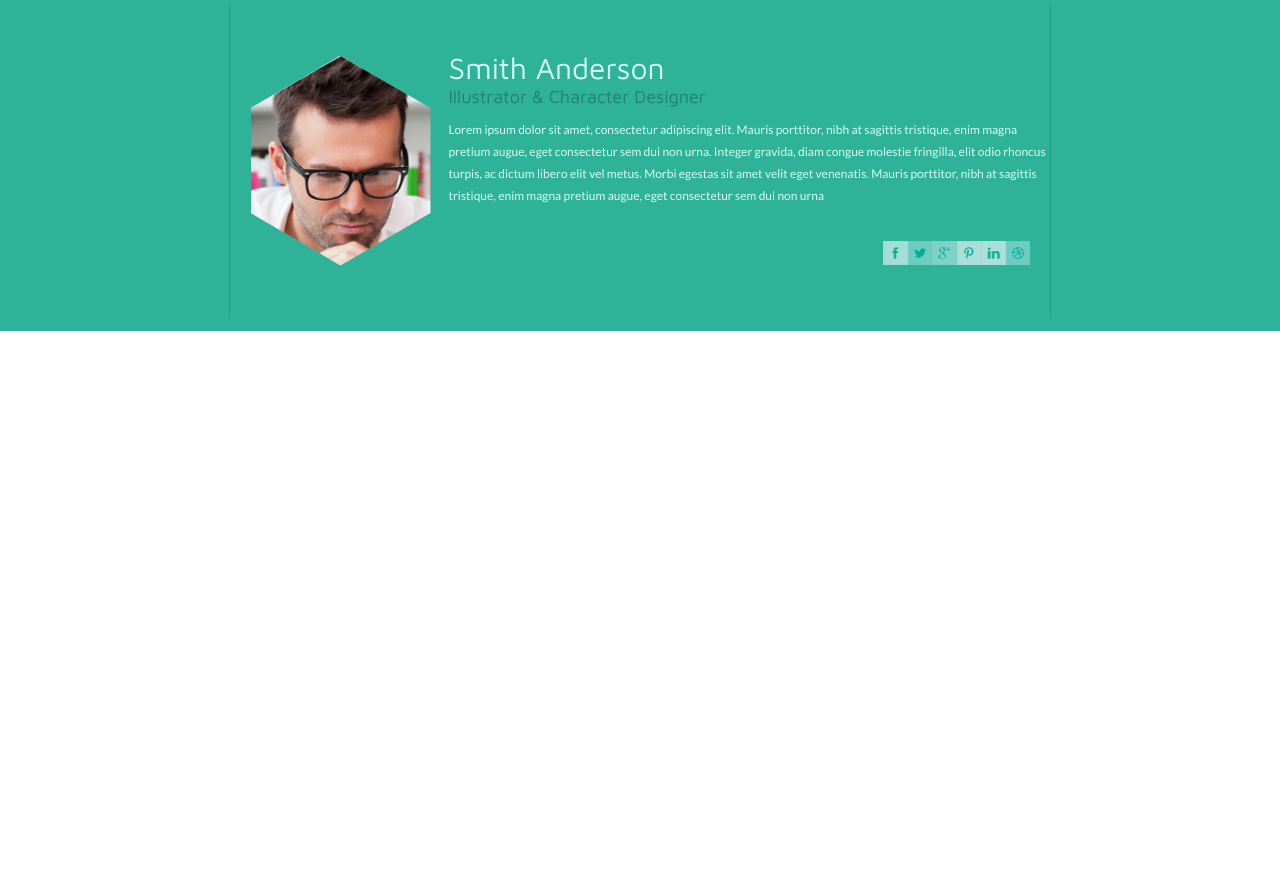
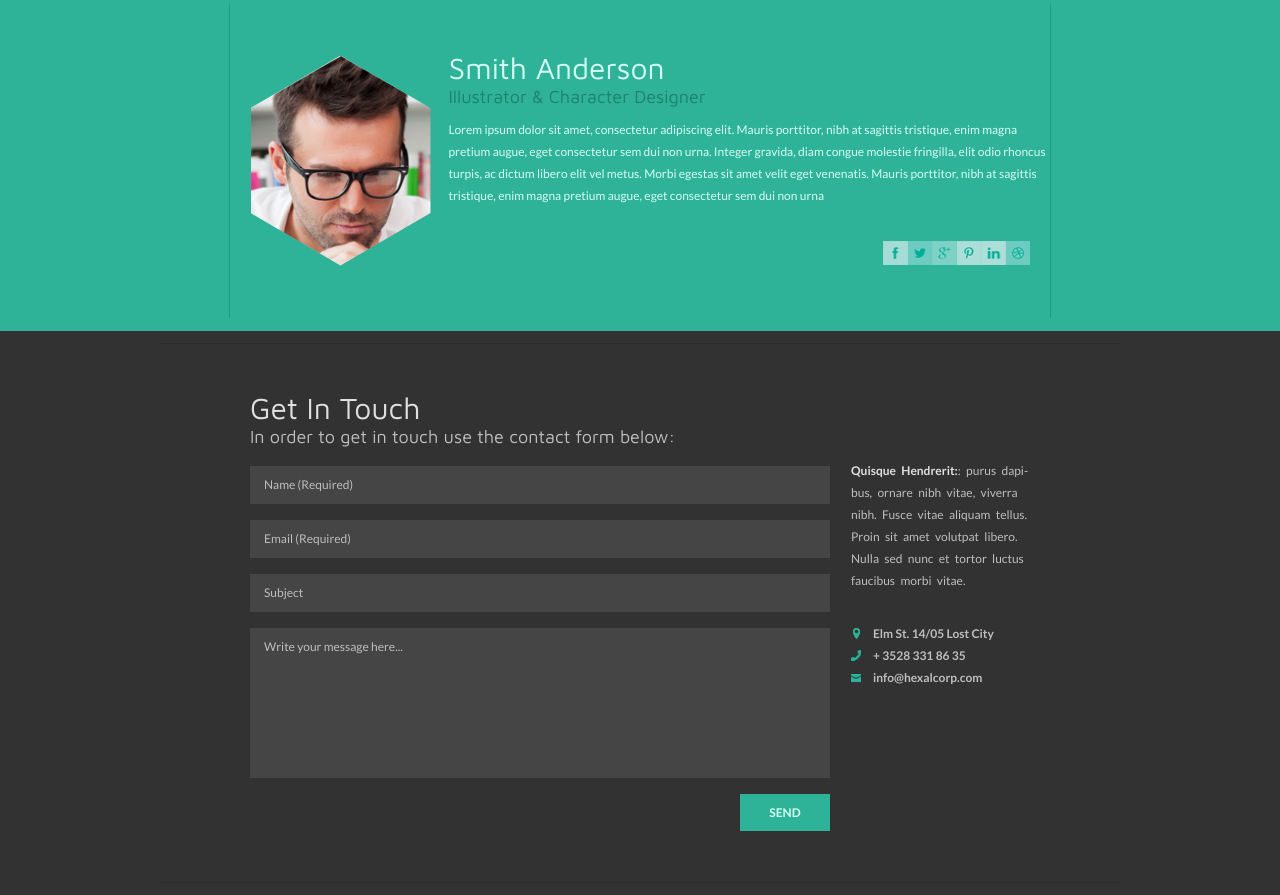
Before and after one commit to IvanKononovich/hexal, a plain HTML site: page index.html in a window 1280 px wide. Shown: the part 794-1689 px from the top of the page. Before the commit the page ends 1125 px from the top, so only its background shows below. Drawn offline with nearby package versions, Linux system fonts and the light colour scheme.

Commit message:
feat: add feedback form

```diff
--- a/css/style.css
+++ b/css/style.css
@@ -168,6 +168,7 @@
     margin-top: 58px;
 }
 .slick-dots li {
+    cursor: pointer;
     width: 6px;
     height: 6px;
     background-color: #ddd2c5;
@@ -245,3 +246,148 @@
 .social-list-link__social-link:hover {
     opacity: 0.5;
 }
+.feedback-form-bg-container {
+    background-color: #323232;
+    padding-top: 60px;
+    padding-bottom: 64px;
+    position: relative;
+}
+.feedback-form-bg-container::after {
+    content: '';
+    display: block;
+    position: absolute;
+    width: 961px;
+    left: 50%;
+    transform: translateX(-50%);
+    height: 1px;
+    background-color: #2b2b2b;
+    top: 12px;
+}
+.feedback-form-bg-container::before {
+    content: '';
+    display: block;
+    position: absolute;
+    width: 961px;
+    left: 50%;
+    transform: translateX(-50%);
+    height: 1px;
+    background-color: #2b2b2b;
+    bottom: 12px;
+}
+.feedback-form-container {
+    display: flex;
+    justify-content: space-between;
+    flex-wrap: wrap;
+}
+.feedback-form {
+    display: flex;
+    flex-direction: column;
+}
+.feedback-form-container__title {
+    font-family: 'Maven Pro', sans-serif;
+    font-size: 30px;
+    font-weight: 400;
+    color: #e0e0e0;
+    margin: 0;
+    min-width: 100%;
+}
+.feedback-form-container__title-description {
+    min-width: 100%;
+    font-family: 'Maven Pro', sans-serif;
+    font-size: 18px;
+    font-weight: 400;
+    line-height: 21px;
+    color: #bebebe;
+    margin: 0;
+    margin-bottom: 19px;
+}
+.container_width_small {
+    max-width: 780px;
+}
+.feedback-form__entry-field {
+    background-color: #454545;
+    width: 580px;
+    box-sizing: border-box;
+    line-height: 38px;
+    padding: 0 14px;
+    border: none;
+    outline: none;
+    color: #bebebe;
+    font-family: 'Lato', sans-serif;
+    font-size: 12px;
+    margin-bottom: 16px;
+}
+.feedback-form__entry-field::placeholder {
+    color: #bebebe;
+}
+.feedback-form__entry-field_textarea {
+    resize: none;
+    height: 150px;
+}
+.feedback-form__data-send {
+    text-transform: uppercase;
+    font-weight: 700;
+    font-family: 'Lato', sans-serif;
+    font-size: 12px;
+    line-height: 35px;
+    background-color: #2eb398;
+    color: #d7fcf5;
+    width: 90px;
+    text-align: center;
+    border: none;
+    outline: none;
+    align-self: flex-end;
+}
+.feedback-form-container__additional-information {
+    font-size: 12px;
+    font-family: 'Lato', sans-serif;
+    color: #bebebe;
+    line-height: 22px;
+    width: 179px;
+    margin: 0;
+    margin-top: -6px;
+    word-spacing: 3px;
+    padding-bottom: 31px;
+}
+.feedback-links-container {
+    display: flex;
+    flex-direction: column;
+}
+.feedback-links-container__link {
+    font-size: 12px;
+    font-family: 'Lato', sans-serif;
+    font-weight: 700;
+    line-height: 22px;
+    text-decoration: none;
+    padding-left: 22px;
+    color: #bebebe;
+    position: relative;
+}
+.feedback-links-container__link::after {
+    transition: 0.3s;
+    content: '';
+    display: block;
+    position: absolute;
+    left: 0;
+    top: 0;
+    height: 22px;
+    width: 10px;
+    background-position: 50% 50%;
+    background-size: auto;
+    background-repeat: no-repeat;
+}
+.feedback-links-container__link:hover {
+    text-decoration: underline;
+}
+.feedback-links-container__link:hover::after {
+    left: 7px;
+}
+.feedback-links-container__link_bg-img_7::after {
+    background-image: url('../assets/img/socia-icon-7.png');
+}
+.feedback-links-container__link_bg-img_8::after {
+    background-image: url('../assets/img/socia-icon-8.png');
+}
+.feedback-links-container__link_bg-img_9::after {
+    background-image: url('../assets/img/socia-icon-9.png');
+}
--- a/index.html
+++ b/index.html
@@ -23,7 +23,6 @@
                 <a class="nav__link nav__link_float_right nav__link_padding" href="#">blog</a>
             </nav>
         </div>
-
     </header>
     <main class="main">
         <div class="container container_slider">
@@ -169,13 +168,43 @@
                         <h3 class="employee-description-container__employee-position">Illustrator & Character Designer</h3>
                         <p class="employee-description-container__employee-description">Lorem ipsum dolor sit amet, consectetur adipiscing elit. Mauris porttitor, nibh at sagittis tristique, enim magna pretium augue, eget consectetur sem dui non urna. Integer gravida, diam congue molestie fringilla, elit odio rhoncus turpis, ac dictum libero elit vel metus. Morbi egestas sit amet velit eget venenatis. Mauris porttitor, nibh at sagittis tristique, enim magna pretium augue, eget consectetur sem dui non urna</p>
                         <ul class="social-list-link employee-description-container__social-list-link">
-                            <li><a href="#" class="social-list-link__social-link" style="background-image: url('assets/img/socia-icon-1.png')"></a></li>
-                            <li><a href="#" class="social-list-link__social-link" style="background-image: url('assets/img/socia-icon-2.png')"></a></li>
-                            <li><a href="#" class="social-list-link__social-link" style="background-image: url('assets/img/socia-icon-3.png')"></a></li>
-                            <li><a href="#" class="social-list-link__social-link" style="background-image: url('assets/img/socia-icon-4.png')"></a></li>
-                            <li><a href="#" class="social-list-link__social-link" style="background-image: url('assets/img/socia-icon-5.png')"></a></li>
-                            <li><a href="#" class="social-list-link__social-link" style="background-image: url('assets/img/socia-icon-6.png')"></a></li>
+                            <li><a class="social-list-link__social-link" href="#"  style="background-image: url('assets/img/socia-icon-1.png')"></a></li>
+                            <li><a class="social-list-link__social-link" href="#"  style="background-image: url('assets/img/socia-icon-2.png')"></a></li>
+                            <li><a class="social-list-link__social-link" href="#"  style="background-image: url('assets/img/socia-icon-3.png')"></a></li>
+                            <li><a class="social-list-link__social-link" href="#"  style="background-image: url('assets/img/socia-icon-4.png')"></a></li>
+                            <li><a class="social-list-link__social-link" href="#"  style="background-image: url('assets/img/socia-icon-5.png')"></a></li>
+                            <li><a class="social-list-link__social-link" href="#"  style="background-image: url('assets/img/socia-icon-6.png')"></a></li>
                         </ul>
+                    </div>
+                </div>
+            </div>
+        </div>
+        <div class="feedback-form-bg-container">
+            <div class="container container_width_small">
+                <div class="feedback-form-container">
+                    <h2 class="feedback-form-container__title">Get In Touch</h2>
+                    <p class="feedback-form-container__title-description">In order to get in touch use the contact form below:</p>
+                    <div class="feedback-form-container__column">
+                        <form  class="feedback-form" action="#">
+                            <input class="feedback-form__entry-field" type="text" placeholder="Name (Required)" onfocus="this.placeholder = ''" onblur="this.placeholder = 'Name (Required)'">
+                            <input class="feedback-form__entry-field" type="text" placeholder="Email (Required)" onfocus="this.placeholder = ''" onblur="this.placeholder = 'Email (Required)'">
+                            <input class="feedback-form__entry-field" type="text" placeholder="Subject" onfocus="this.placeholder = ''" onblur="this.placeholder = 'Subject'">
+                            <textarea class="feedback-form__entry-field feedback-form__entry-field_textarea" placeholder="Write your message here..." onfocus="this.placeholder = ''" onblur="this.placeholder = 'Write your message here...'" resize="none"></textarea>
+                            <input class="feedback-form__data-send" type="button" value="send">
+                        </form>
+                    </div>
+                    <div class="feedback-form-container__column">
+                        <p class="feedback-form-container__additional-information"><strong style="color: #e0e0e0;">Quisque Hendrerit:</strong>: purus dapi-<br>
+                        bus, ornare nibh vitae, viverra<br>
+                        nibh. Fusce vitae aliquam tellus.<br>
+                        Proin sit amet volutpat libero.<br>
+                        Nulla sed nunc et tortor luctus<br>
+                        faucibus morbi vitae.</p>
+                        <div class="feedback-links-container">
+                            <a class="feedback-links-container__link feedback-links-container__link_bg-img_7" href="#">Elm St. 14/05 Lost City</a>
+                            <a class="feedback-links-container__link feedback-links-container__link_bg-img_8" href="tel:+35283318635"> + 3528 331 86 35</a>
+                            <a class="feedback-links-container__link feedback-links-container__link_bg-img_9" href="mailto:info@hexalcorp.com">info@hexalcorp.com</a>
+                        </div>
                     </div>
                 </div>
             </div>
```
Also changed, not shown: assets/img/socia-icon-7.png (added), assets/img/socia-icon-8.png (added), assets/img/socia-icon-9.png (added).
